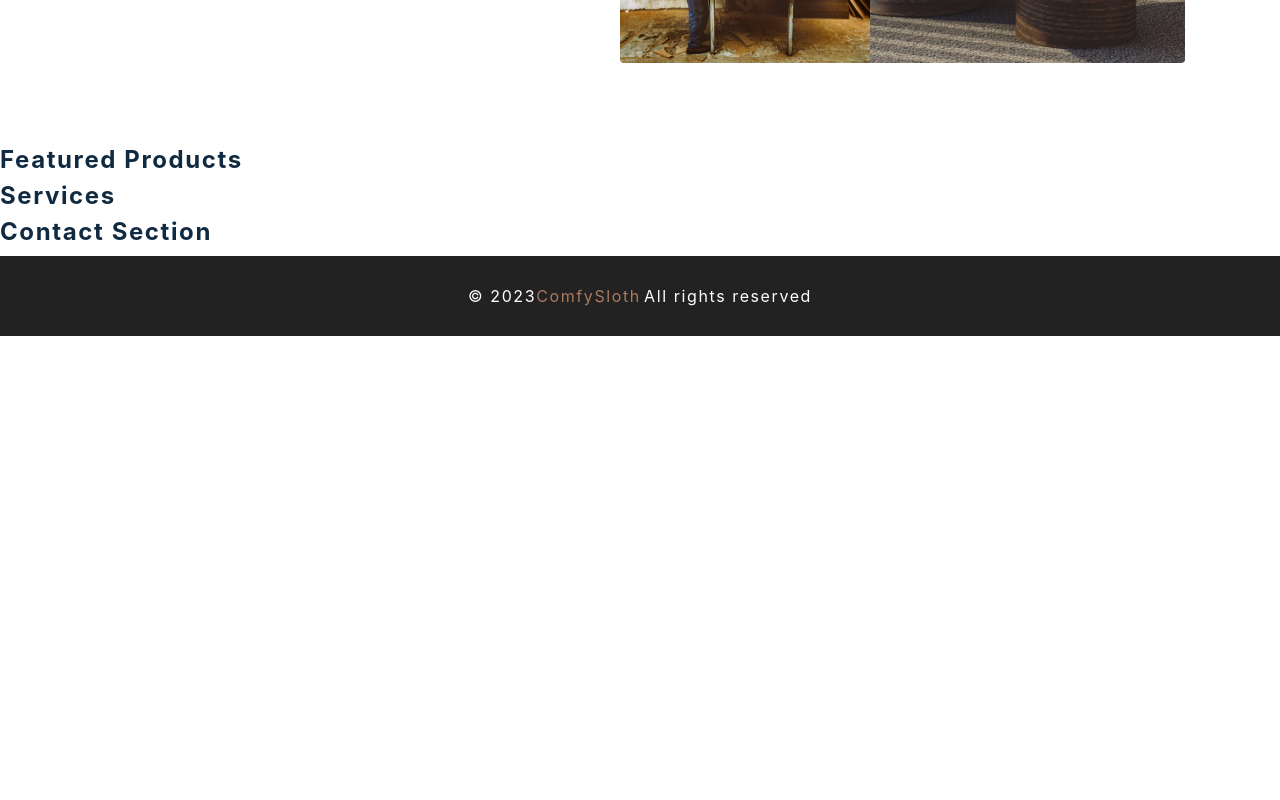
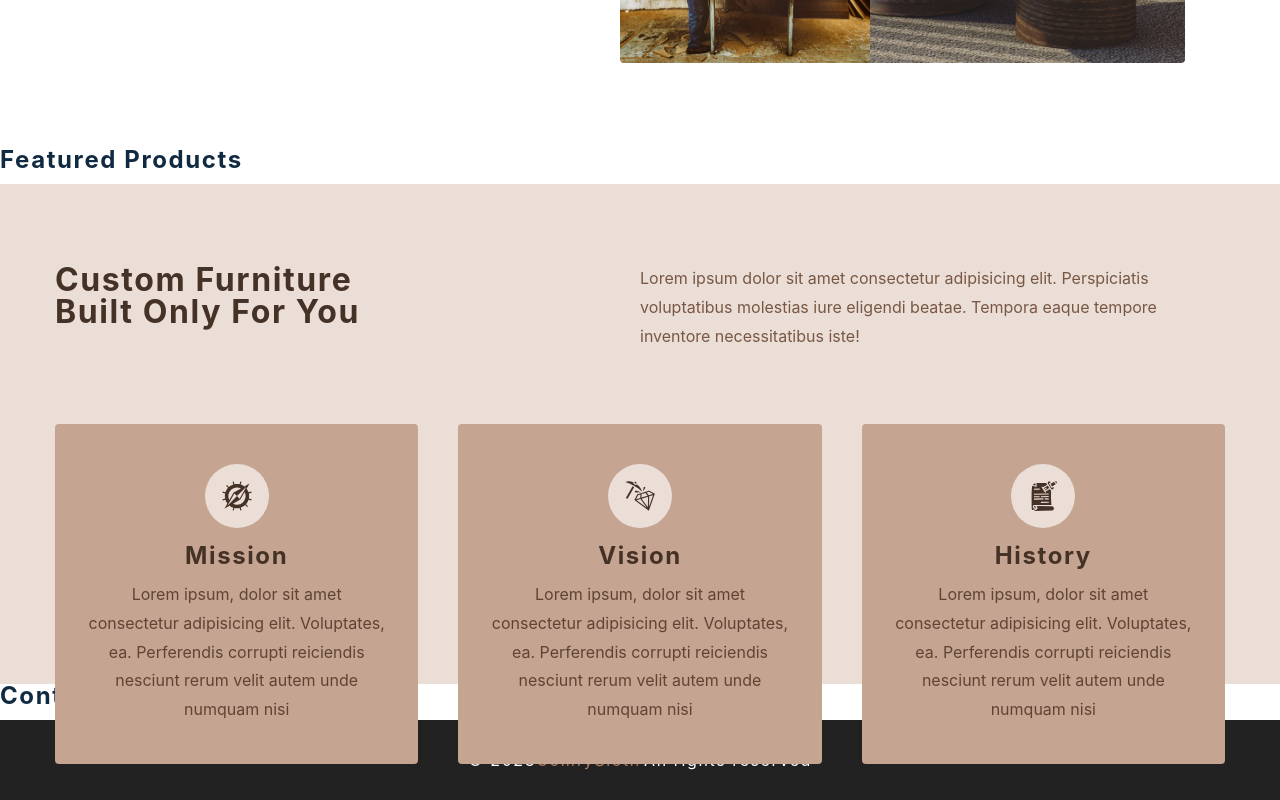
Before and after one commit to ShafiqullahTurkmen/comfy-sloth, a React (Create React App) app: page / in a window 1280 px wide. Shown: the part 652-1452 px from the top of the page. Before the commit the page ends 988 px from the top, so only its background shows below. Built offline with nearby package versions, Linux system fonts and the light colour scheme; the HTML template or start-up script is replaced by a standard one.

Commit message:
Home Page - Services completed

```diff
--- a/src/components/Services.js
+++ b/src/components/Services.js
@@ -3,7 +3,25 @@
 import { services } from '../utils/constants'
 
 const Services = () => {
-  return <h4>services </h4>
+  return <Wrapper>
+    <div className='section-center'>
+      <article className='header'>
+        <h3>custom furniture <br /> built only for you</h3>
+        <p>Lorem ipsum dolor sit amet consectetur adipisicing elit. Perspiciatis voluptatibus molestias iure eligendi beatae. Tempora eaque tempore inventore necessitatibus iste!</p>
+      </article>
+      <div className='services-center'>
+        {
+          services.map(({id, icon, title, text}) => (
+            <article key={id} className='service'>
+              <span className='icon'>{icon}</span>
+              <h4>{title}</h4>
+              <p>{text}</p>
+            </article>
+          ))
+        }
+      </div>
+    </div>
+  </Wrapper>
 }
 
 const Wrapper = styled.section`
```
